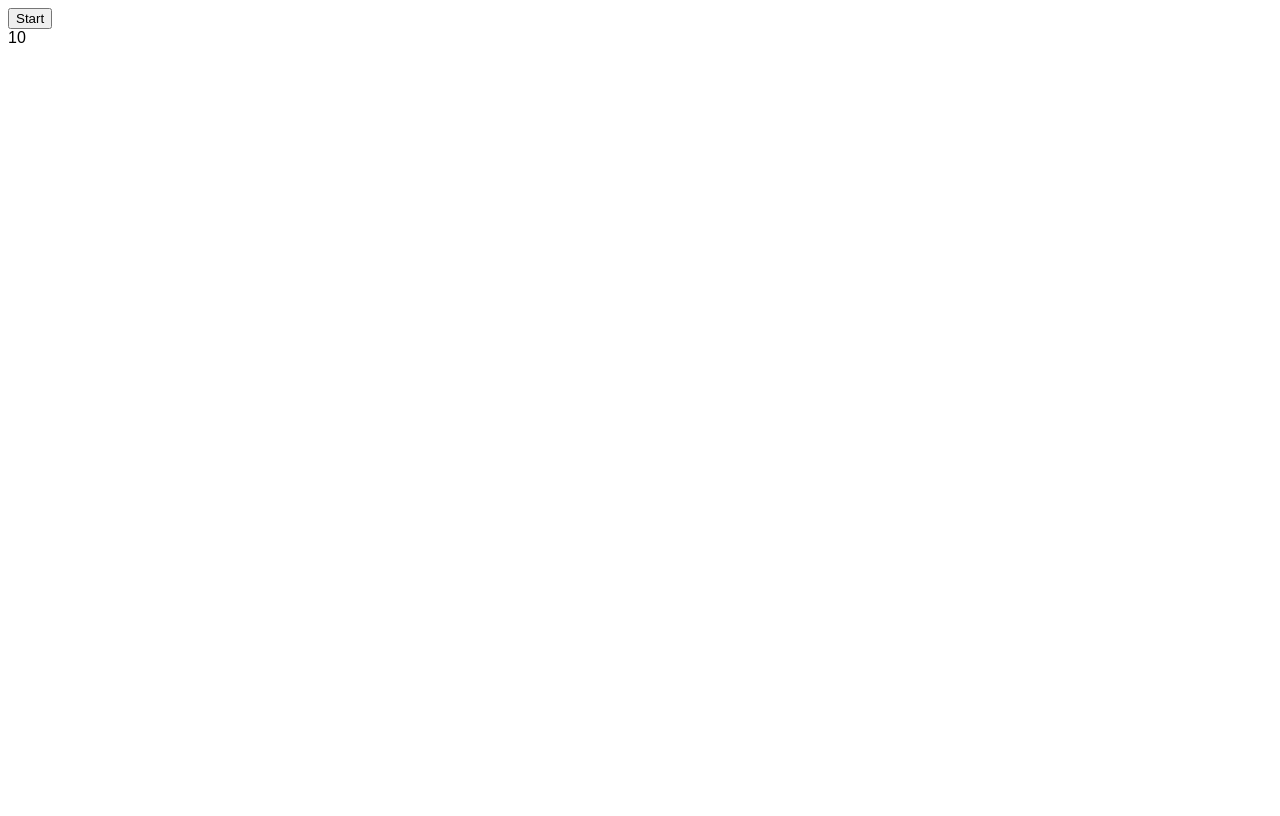
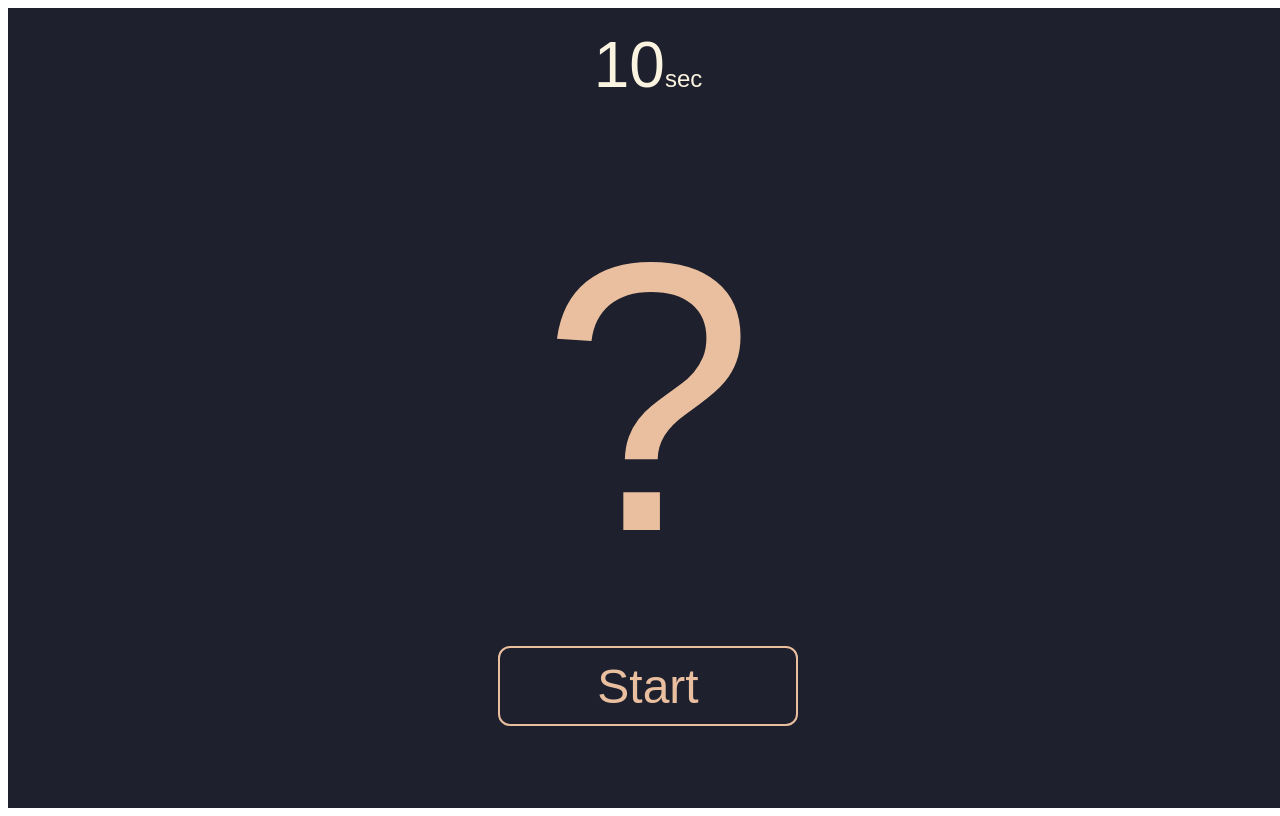
Before and after one commit to ms314006/typing-game, a React app: page / in a window 1280 px wide. Built offline with nearby package versions, Linux system fonts and the light colour scheme; the HTML template or start-up script is replaced by a standard one.

Commit message:
1. add: 重新整理 state 的結構 2. add: 增加基本的版面配置

```diff
--- a/src/classes/TypingGame.js
+++ b/src/classes/TypingGame.js
@@ -10,7 +10,7 @@ class TypingGame {
 
   stop() {
     this.started = false;
-    this.currentLetter = null;
+    this.currentLetter = '';
   }
 
   getTypingGameStarted() {
--- a/src/components/ControlButtons/ControlButtons.jsx
+++ b/src/components/ControlButtons/ControlButtons.jsx
@@ -3,7 +3,26 @@ import PropTypes from 'prop-types';
 import styled from 'styled-components';
 
 const Body = styled.div`
+  display: flex;
+  justify-content: center;
+  align-items: center;
+  z-index: 10;
+`;
 
+const Button = styled.button`
+  color: #EABF9F;
+  background: transparent;
+  border: 2px solid #EABF9F;
+  font-size: 48px;
+  border-radius: 12px;
+  width: 300px;
+  height: 80px;
+
+  &:hover {
+    color: #1E212D;
+    background: #EABF9F;
+    border: 2px solid #EABF9F;
+  }
 `;
 
 const ControlButtons = (props) => {
@@ -12,13 +31,13 @@ const ControlButtons = (props) => {
     <Body>
       {
         started ? (
-          <button type="button" onClick={stopTypingGame}>
+          <Button onClick={stopTypingGame}>
             Stop
-          </button>
+          </Button>
         ) : (
-          <button type="button" onClick={startTypingGame}>
+          <Button onClick={startTypingGame}>
             Start
-          </button>
+          </Button>
         )
       }
     </Body>
--- a/src/components/Countdown/Countdown.jsx
+++ b/src/components/Countdown/Countdown.jsx
@@ -3,7 +3,13 @@ import PropTypes from 'prop-types';
 import styled from 'styled-components';
 
 const Body = styled.div`
+  color: #FAF3E0;
+  text-align: center;
+  font-size: 64px;
 
+  & > span {
+    font-size: 24px;
+  }
 `;
 
 const Countdown = (props) => {
@@ -21,10 +27,12 @@ const Countdown = (props) => {
     if (startCountdown) {
       setSecondsRemaining(startCountdownSeconds);
 
-      const ONE_SECOND = 1000;
+      const ONE_MIN_SECOND = 10;
       const newTimerIntervalId = setInterval(() => {
-        setSecondsRemaining((currentSecondsRemaining) => currentSecondsRemaining - 1);
-      }, ONE_SECOND);
+        setSecondsRemaining((currentSecondsRemaining) => (
+          (Math.round((currentSecondsRemaining - 0.01) * 100) / 100).toFixed(2)
+        ));
+      }, ONE_MIN_SECOND);
       setTimerIntervalId(newTimerIntervalId);
     } else {
       clearInterval(timerIntervalId);
@@ -35,6 +43,7 @@ const Countdown = (props) => {
   return (
     <Body>
       { secondsRemaining }
+      <span>sec</span>
     </Body>
   );
 };
--- a/src/components/Letter/Letter.jsx
+++ b/src/components/Letter/Letter.jsx
@@ -3,17 +3,25 @@ import PropTypes from 'prop-types';
 import styled from 'styled-components';
 
 const Body = styled.div`
-
+  display: flex;
+  justify-content: center;
+  align-items: center;
+  width: 100%;
+  font-size: 384px;
+  color: #EABF9F;
+  opacity: ${({ letterIsHide }) => (letterIsHide ? 0 : 1)};
+  transition: opacity 0.2s;
 `;
 
-const Letter = ({ letter }) => (
-  <Body>
-    { letter }
+const Letter = ({ letter, letterIsHide }) => (
+  <Body letterIsHide={letterIsHide}>
+    { letter || '?' }
   </Body>
 );
 
 Letter.propTypes = {
   letter: PropTypes.string.isRequired,
+  letterIsHide: PropTypes.bool.isRequired,
 };
 
 export default Letter;
--- a/src/views/Main/Main.jsx
+++ b/src/views/Main/Main.jsx
@@ -11,34 +11,79 @@ const Body = styled.div`
   width: 100vw;
   height: 100vh;
   font-family: 'Nanum Gothic', sans-serif;
+  background: #1E212D;
+`;
+
+const GameWindowWrap = styled.div`
+  padding: 20px;
+  box-sizing: border-box;
+  margin: 0px auto;
+  width: 700px;
+  height: 100vh;
+  display: grid;
+  grid-template-rows: 100px 60% auto;
+`;
+
+const Letters = styled.div`
+  position: relative;
+
+  & > div {
+    position: absolute;
+    top: calc(50% - 180px);
+  }
 `;
 
 const Main = (props) => {
   const { typingGame } = props;
   const [started, setStarted] = useState(false);
-  const [currentLetter, setCurrentLetter] = useState('');
+  const [letters, setLetters] = useState([
+    { letter: '', letterIsHide: false },
+    { letter: '', letterIsHide: true },
+  ]);
 
   const startTypingGame = () => {
     typingGame.start();
     setStarted(typingGame.getTypingGameStarted());
 
     typingGame.setNewCurrentLetter(English.getRandomLetter());
-    setCurrentLetter(typingGame.getCurrentLetter());
+    setLetters([
+      { letter: typingGame.getCurrentLetter(), letterIsHide: false },
+      letters[1],
+    ]);
   };
 
   const stopTypingGame = () => {
     typingGame.stop();
     setStarted(typingGame.getTypingGameStarted());
-    setCurrentLetter(typingGame.getCurrentLetter());
+    setLetters([
+      { letter: typingGame.getCurrentLetter(), letterIsHide: false },
+      { letter: typingGame.getCurrentLetter(), letterIsHide: true },
+    ]);
   };
 
   useEffect(() => {
     const handleTypingEvent = (e) => {
       const keyDownLetter = e.key.toUpperCase();
       const correct = typingGame.checkIsLetterCorrect(keyDownLetter);
+
       if (correct) {
         typingGame.setNewCurrentLetter(English.getRandomLetter());
-        setCurrentLetter(typingGame.getCurrentLetter());
+        setLetters((currentLetters) => {
+          setLetters([
+            {
+              letter: !currentLetters[0].letterIsHide
+                ? currentLetters[0].letter
+                : typingGame.getCurrentLetter(),
+              letterIsHide: !currentLetters[0].letterIsHide,
+            },
+            {
+              letter: !currentLetters[1].letterIsHide
+                ? currentLetters[1].letter
+                : typingGame.getCurrentLetter(),
+              letterIsHide: !currentLetters[1].letterIsHide,
+            },
+          ]);
+        });
       }
     };
 
@@ -51,17 +96,22 @@ const Main = (props) => {
 
   return (
     <Body>
-      <Letter letter={currentLetter} />
-      <ControlButtons
-        started={started}
-        startTypingGame={startTypingGame}
-        stopTypingGame={stopTypingGame}
-      />
-      <Countdown
-        startCountdown={started}
-        startCountdownSeconds={10}
-        timeUpEvent={stopTypingGame}
-      />
+      <GameWindowWrap>
+        <Countdown
+          startCountdown={started}
+          startCountdownSeconds={10}
+          timeUpEvent={stopTypingGame}
+        />
+        <Letters>
+          <Letter letter={letters[0].letter} letterIsHide={letters[0].letterIsHide} />
+          <Letter letter={letters[1].letter} letterIsHide={letters[1].letterIsHide} />
+        </Letters>
+        <ControlButtons
+          started={started}
+          startTypingGame={startTypingGame}
+          stopTypingGame={stopTypingGame}
+        />
+      </GameWindowWrap>
     </Body>
   );
 };
```
